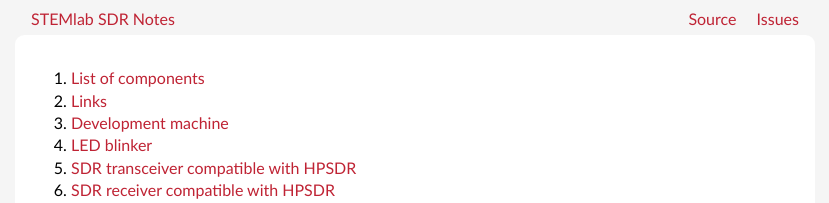
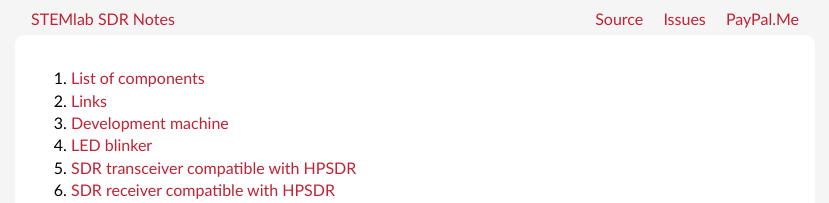
Before and after one commit to pavel-demin/stemlab-sdr-notes, a Jekyll site: the page built from index.md, in a window 1280 px wide. Shown: the top 203 px of the page, without its empty margins (225-1054 px from the left). Built offline with Jekyll 4.4.1, drawn with Linux system fonts in a browser that asks for light colours.

Commit message:
add link to PayPal.Me

```diff
--- a/_layouts/default.html
+++ b/_layouts/default.html
@@ -18,6 +18,7 @@
 <div id="menu">
 <a href="https://github.com/pavel-demin/stemlab-sdr-notes">Source</a>
 <a href="https://github.com/pavel-demin/stemlab-sdr-notes/issues">Issues</a>
+<a href="https://www.paypal.me/stemlabsdrnotes/25">PayPal.Me</a>
 </div>
 </div>
 </div>
```
